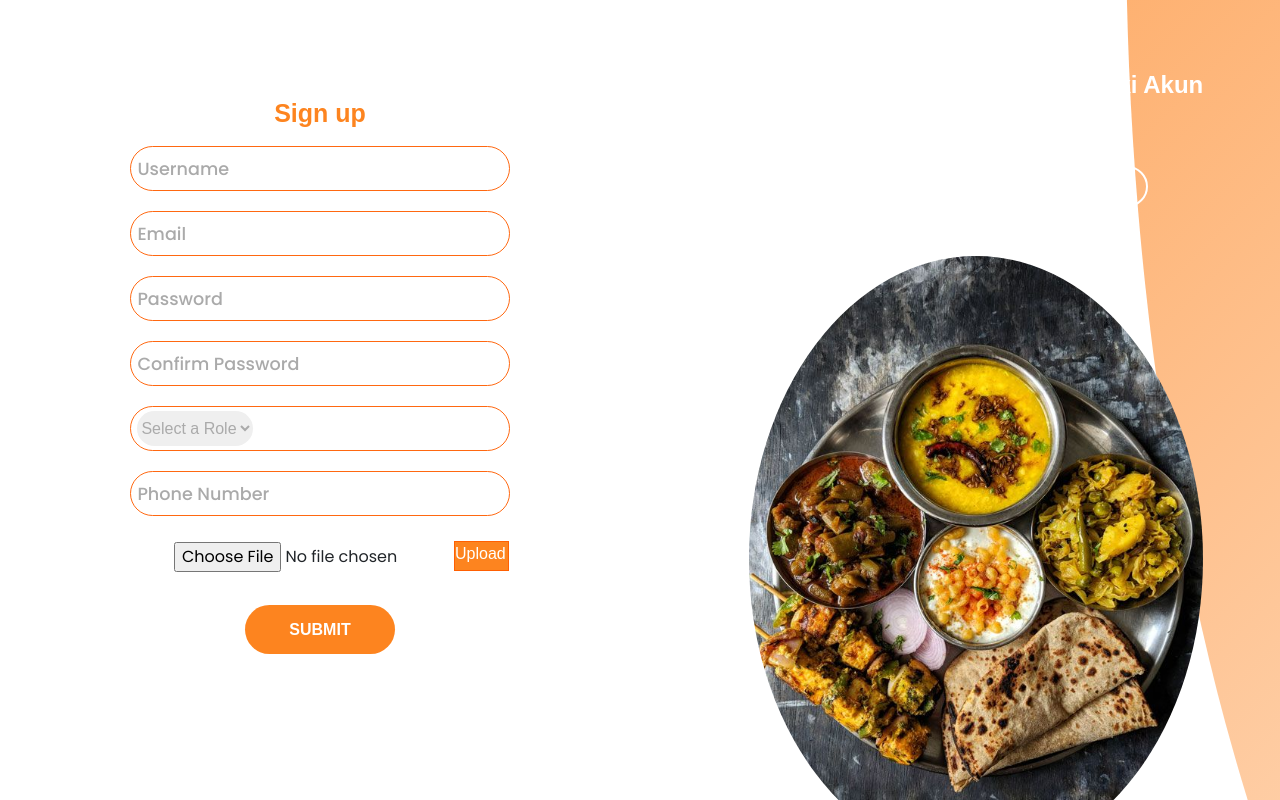
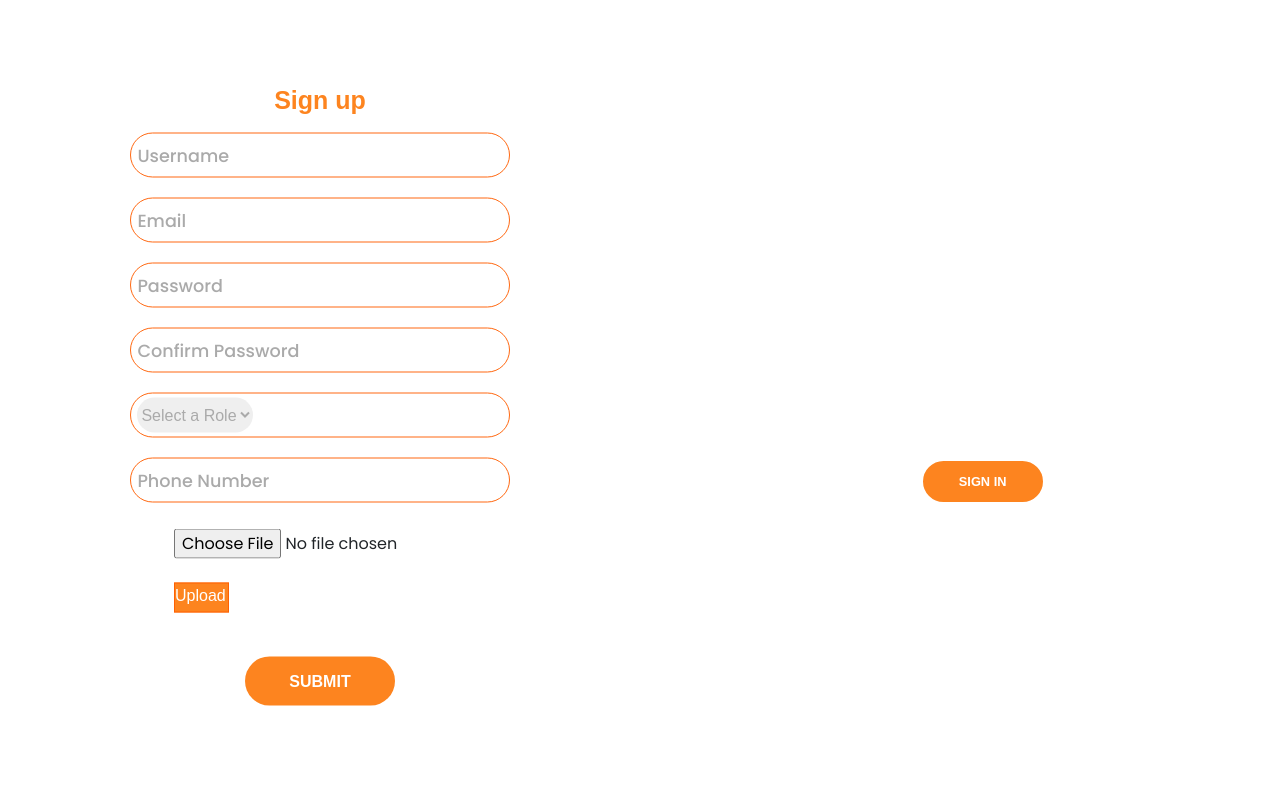
Before and after one commit to Ginasonia98/RainbowfoodjournalbyGina, a React (Create React App) app: page /form in a window 1280 px wide. Both pictures are taken after a click on the button "SIGN UP". Built offline with nearby package versions, Linux system fonts and the light colour scheme.

Commit message:
make little change

```diff
--- a/src/component/Form/Form.css
+++ b/src/component/Form/Form.css
@@ -159,7 +159,6 @@ select {
   top: -10%;
   right: 48%;
   transform: translateY(-50%);
-  background-image: linear-gradient(-45deg, #fff 0%, #FD841F 100%);
   transition: 1.8s ease-in-out;
   border-radius: 50%;
   z-index: 6;
@@ -182,12 +181,11 @@ select {
 
 .left-panel {
   pointer-events: all;
-  padding: 3rem 17% 2rem 12%;
 }
 
 .right-panel {
   pointer-events: none;
-  padding: 3rem 12% 2rem 17%;
+  margin-left: 100% !important;
 }
 
 .panel .content {
@@ -210,11 +208,24 @@ select {
 .button-login.transparent {
   margin: 0;
   background: none;
-  border: 2px solid #fff;
-  width: 130px;
+  border: 2px solid #FD841F;
+  width: 120px;
   height: 41px;
   font-weight: 600;
   font-size: 0.8rem;
+  background-color: #FD841F;
+}
+
+.button-login.transparent2 {
+  margin: 0;
+  background: none;
+  border: 2px solid #FD841F;
+  width: 120px;
+  height: 41px;
+  font-weight: 600;
+  font-size: 0.8rem;
+  background-color: #FD841F;
+  margin-left: -500px !important;
 }
 
 .right-panel .image,
@@ -341,6 +352,7 @@ select {
   .container-form.sign-up-mode:before {
     transform: translate(-50%, 100%);
     bottom: 25%;
+    top: 15%;
     right: initial;
   }
 
@@ -405,4 +417,8 @@ select {
     max-width: 380px;
     width: 93%;
   }
+
+  .button-login {
+    margin-top: -15px;
+  }
 }
--- a/src/component/Form/Form.js
+++ b/src/component/Form/Form.js
@@ -4,8 +4,6 @@ import axios from "axios";
 import * as Yup from "yup";
 import { useFormik } from "formik";
 import { BASE_URL, API_KEY } from "../../Environment";
-import imgSignIn from "../../img/foodlogin.jpg";
-import imgSignUp from "../../img/foodregister.jpg";
 import UploadImage from "../UploadImage/UploadImage";
 
 const Form = () => {
@@ -95,7 +93,7 @@ const Form = () => {
         })
         .catch((error) => {
           console.log(error);
-          alert("Login Failed! Please, Check Email and Password !!");
+          alert("Login Gagal! Silahkan Cek Email dan Password !!");
         });
     },
   });
@@ -134,6 +132,7 @@ const Form = () => {
                   placeholder="Password"
                 />
               </div>
+              <br />
               <input type="submit" value="Login" class="button-login solid" />
             </form>
             {/* end-sign-in  */}
@@ -235,11 +234,11 @@ const Form = () => {
                   <div>{formik.errors.phoneNumber}</div>
                 ) : null}
               </div>
-              <div >
+              <div>
                 <UploadImage onChange={(value) => setUploadFile(value)} />
               </div>
-              <br/>
-              <button type="submit" class="button-login btn-primary mb-5 ">
+              <br />
+              <button type="submit" class="button-login btn-primary ">
                 Submit
               </button>
             </form>
@@ -250,9 +249,7 @@ const Form = () => {
           <div class="panel left-panel">
             <div class="content">
               <h3>Belum memiliki akun</h3>
-              <p>
-                Silahkan Register
-              </p>
+              <p>Silahkan Register</p>
               <button
                 class="button-login transparent"
                 id="sign-up-btn"
@@ -261,25 +258,21 @@ const Form = () => {
                 Sign up
               </button>
             </div>
-            <br/>
-            <img src={imgSignIn} class="image rounded-circle" alt="" />
+            <br />
           </div>
 
           <div class="panel right-panel">
             <div class="content">
               <h3>Sudah Memiliki Akun</h3>
-              <p>
-                Silahkan Login
-              </p>
+              <p>Silahkan Login</p>
               <button
-                class="button-login transparent"
+                class="button-login transparent2"
                 id="sign-in-btn"
                 onClick={() => handleSignIn()}
               >
                 Sign in
               </button>
             </div>
-            <img src={imgSignUp} class="image rounded-circle" alt="" />
           </div>
         </div>
       </div>
--- a/src/component/UploadImage/UploadImage.css
+++ b/src/component/UploadImage/UploadImage.css
@@ -6,20 +6,20 @@
   background-color: #FD841F;
   color: #fff;
   border: 1px solid rgba(255, 94, 0, 0.932);
-  margin-left: 330px !important;
+  margin-left: 50px !important;
   width: 55px !important;
   height: 30px !important;
-  margin-top: -55px !important;
+  margin-bottom: 10px !important;
 }
 
 @media (width < 768px) {
   .input-upload {
-    margin-left: 70px !important;
+    margin-left: 100px !important;
   }
 
   .button-upload {
-    margin-left: 320px !important;
+    margin-left: 100px !important;
     height: 30px !important;
-    margin-top: -55px !important;
+    margin-bottom: 10px;
   }
 }
```
